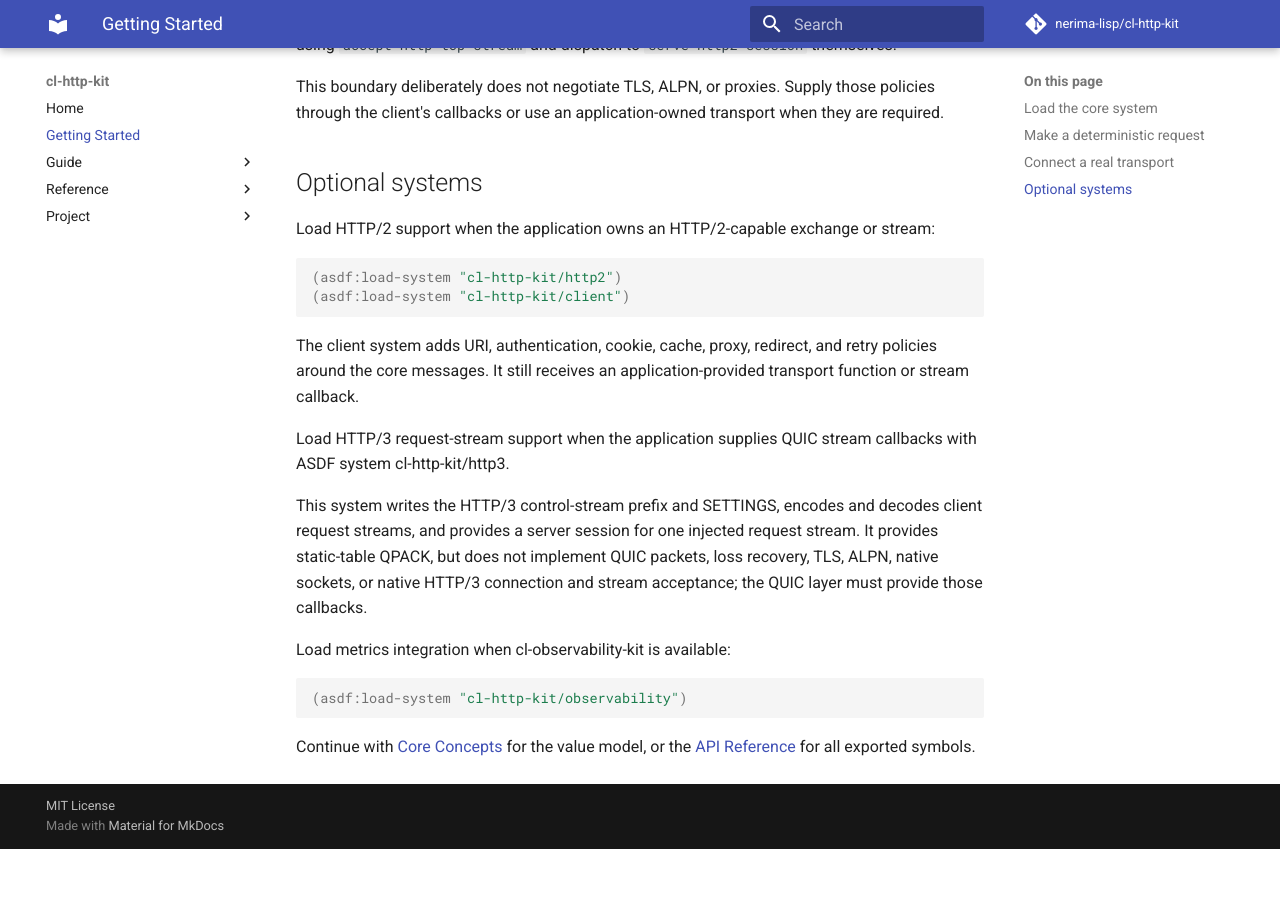
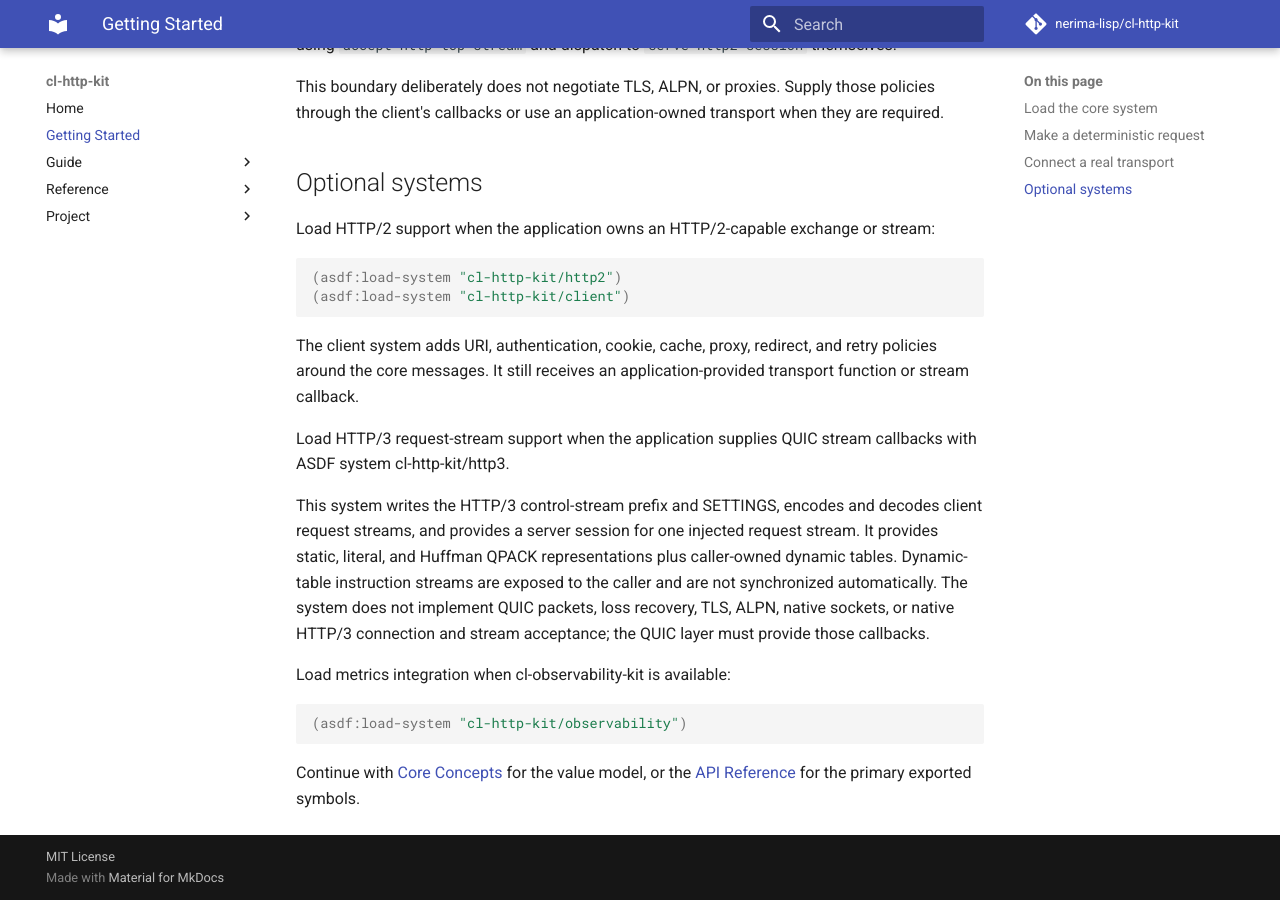
Before and after one commit to nerima-lisp/cl-http-kit, an MkDocs documentation site: the page built from docs/src/getting-started.md, in a window 1280 px wide and 900 px high, scrolled down 2075 px. Built offline with MkDocs 1.6.1 and Material for MkDocs 9.7.7, drawn with Linux system fonts in a browser that asks for light colours; comment, search, counter and statistics services are not loaded; before the commit the page ends 2924 px from its top, so only the background shows below that.

Commit message:
docs: clarify optional systems and API scope

````diff
--- a/docs/src/getting-started.md
+++ b/docs/src/getting-started.md
@@ -125,9 +125,12 @@ callbacks with ASDF system cl-http-kit/http3.
 
 This system writes the HTTP/3 control-stream prefix and SETTINGS, encodes and
 decodes client request streams, and provides a server session for one injected
-request stream. It provides static-table QPACK, but does not implement QUIC
-packets, loss recovery, TLS, ALPN, native sockets, or native HTTP/3 connection
-and stream acceptance; the QUIC layer must provide those callbacks.
+request stream. It provides static, literal, and Huffman QPACK representations
+plus caller-owned dynamic tables. Dynamic-table instruction streams are exposed
+to the caller and are not synchronized automatically. The system does not
+implement QUIC packets, loss recovery, TLS, ALPN, native sockets, or native
+HTTP/3 connection and stream acceptance; the QUIC layer must provide those
+callbacks.
 
 Load metrics integration when cl-observability-kit is available:
 
@@ -136,4 +139,4 @@ Load metrics integration when cl-observability-kit is available:
 ```
 
 Continue with [Core Concepts](guide/core-concepts.md) for the value model, or
-the [API Reference](reference/api.md) for all exported symbols.
+the [API Reference](reference/api.md) for the primary exported symbols.
````
Also changed, not shown: docs/src/guide/core-concepts.md (+5 -4 lines), docs/src/index.md (+4 -2 lines), docs/src/reference/api.md (+5 -3 lines), README.md.
